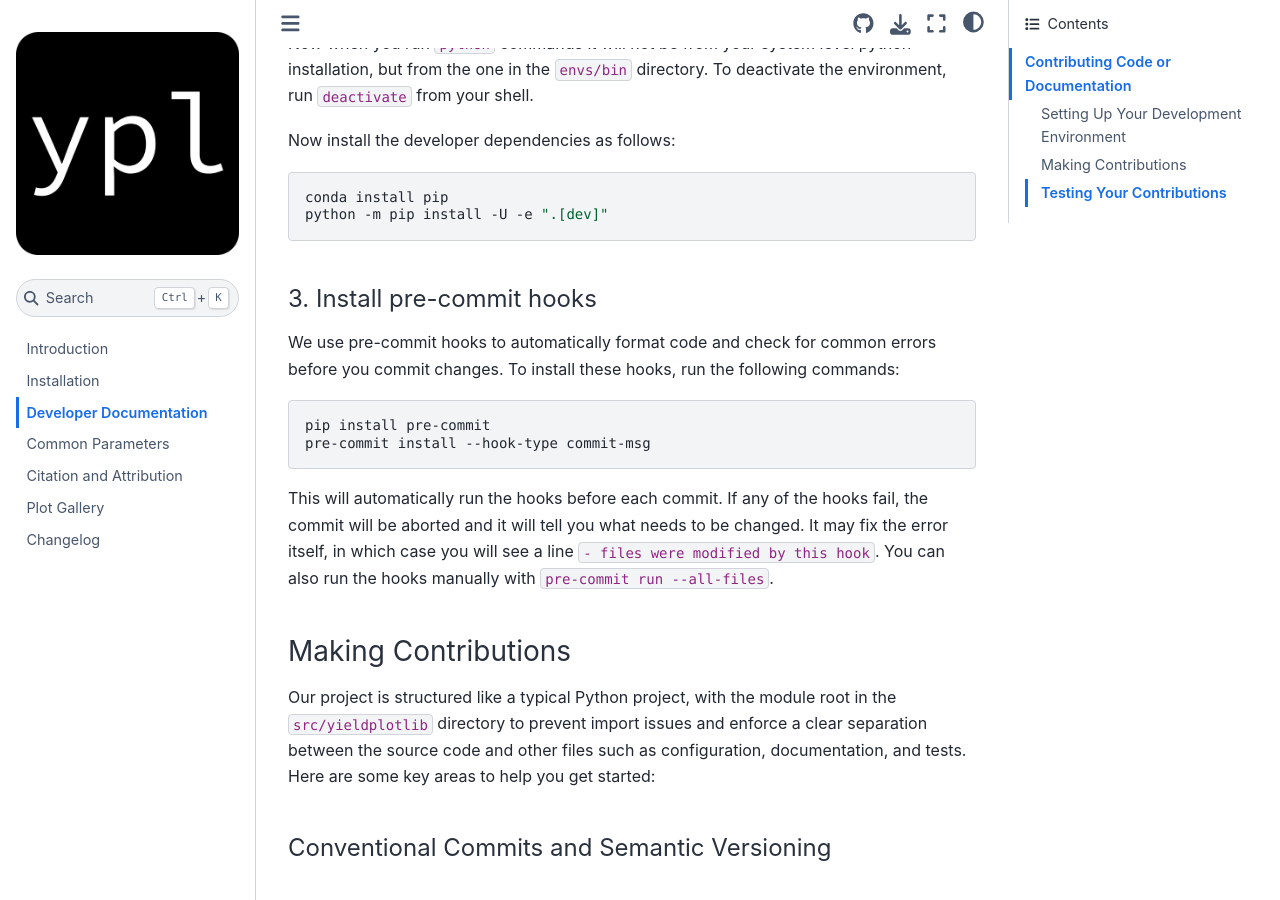
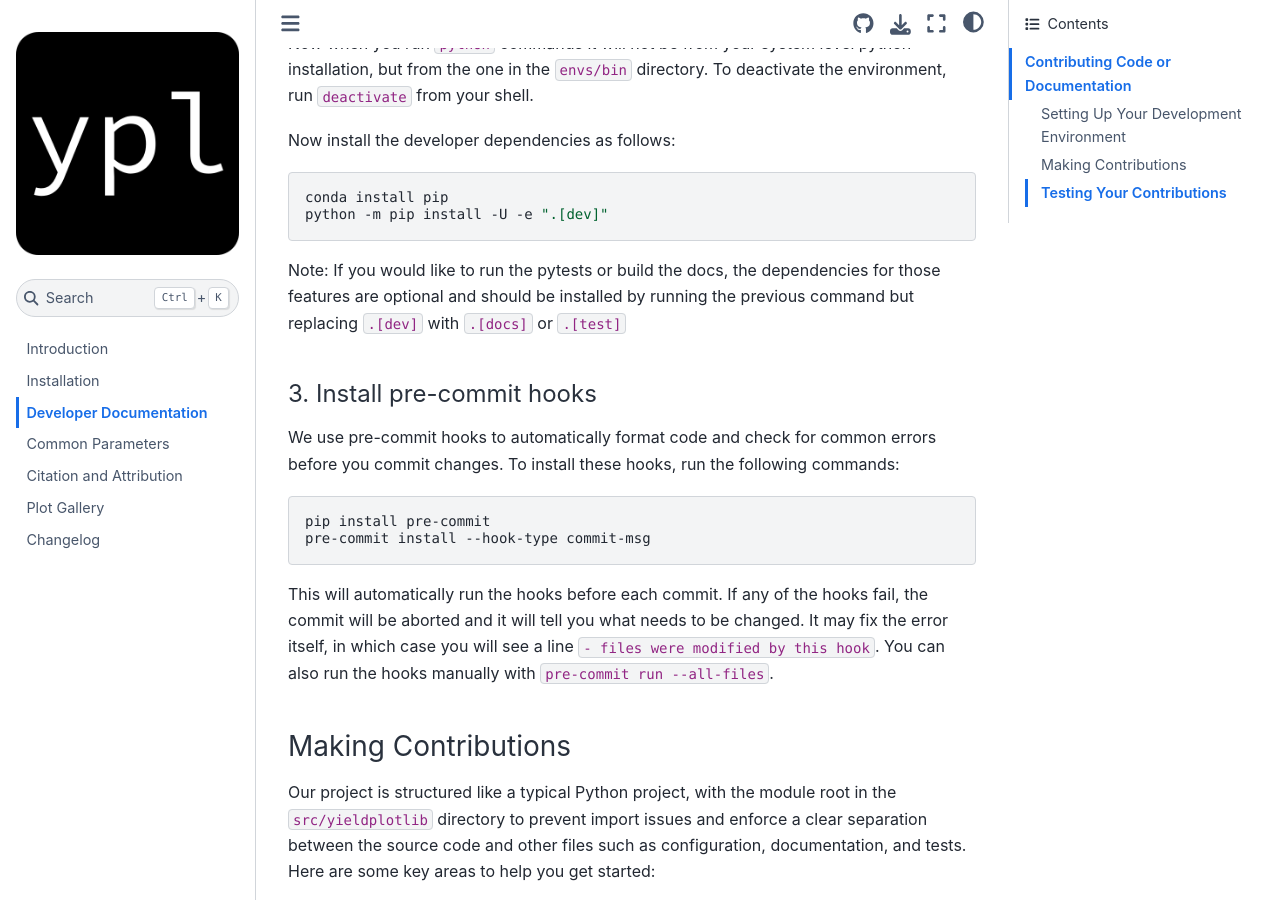
Before and after one commit to HWO-Yield-Visualizations/yieldplotlib, a Sphinx documentation site: the page built from docs/user/dev.md, in a window 1280 px wide and 900 px high, scrolled down 1793 px. Built offline with Sphinx 7.4.7 and the Sphinx Book theme 1.1.4, drawn with Linux system fonts in a browser that asks for light colours; pages that are not in the unit, such as notebooks, are missing from menus; the version number could not be read and is left out.

Commit message:
docs: add note on installing optional dependencies

````diff
--- a/docs/user/dev.md
+++ b/docs/user/dev.md
@@ -72,6 +72,10 @@ Now install the developer dependencies as follows:
 conda install pip
 python -m pip install -U -e ".[dev]"
 ```
+
+Note: If you would like to run the pytests or build the docs, the
+dependencies for those features are optional and should be installed by running
+the previous command but replacing `.[dev]` with `.[docs]` or `.[test]`
 
 #### 3. Install pre-commit hooks
 We use pre-commit hooks to automatically format code and check for common
````
